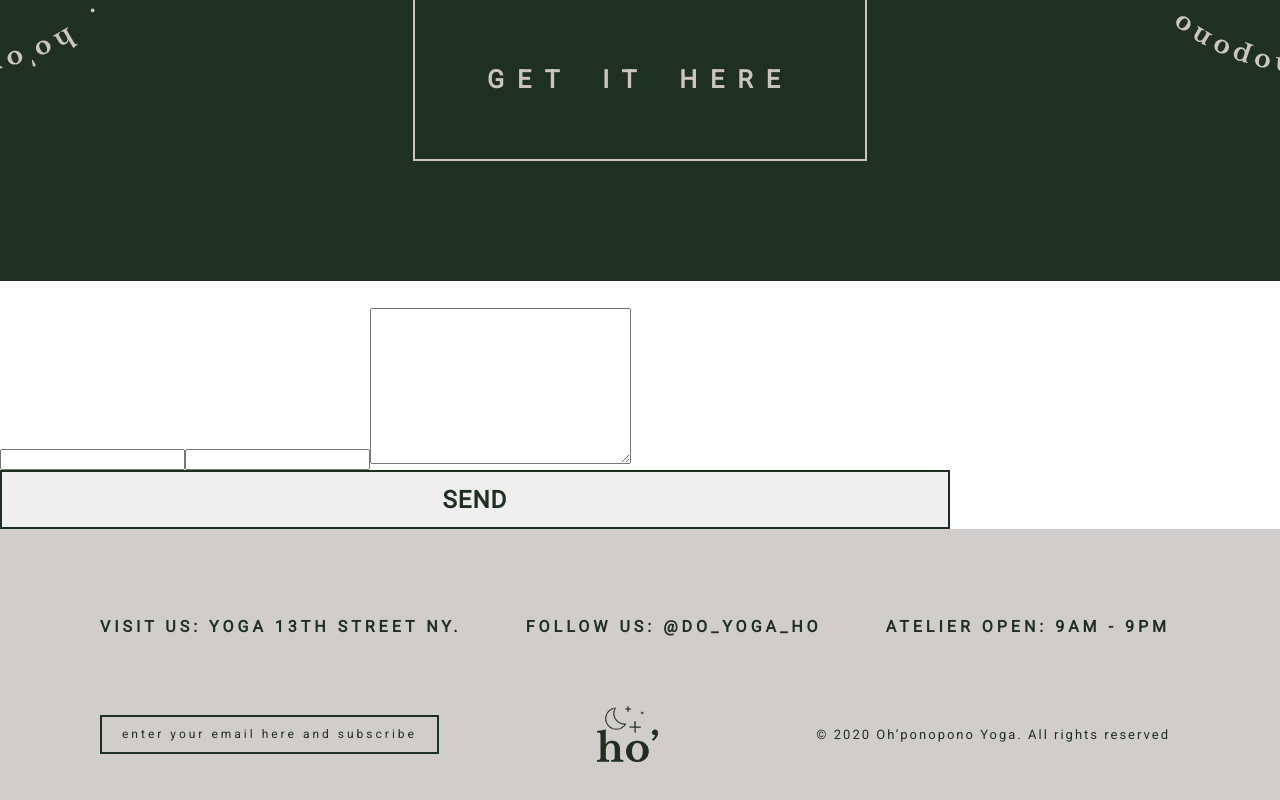
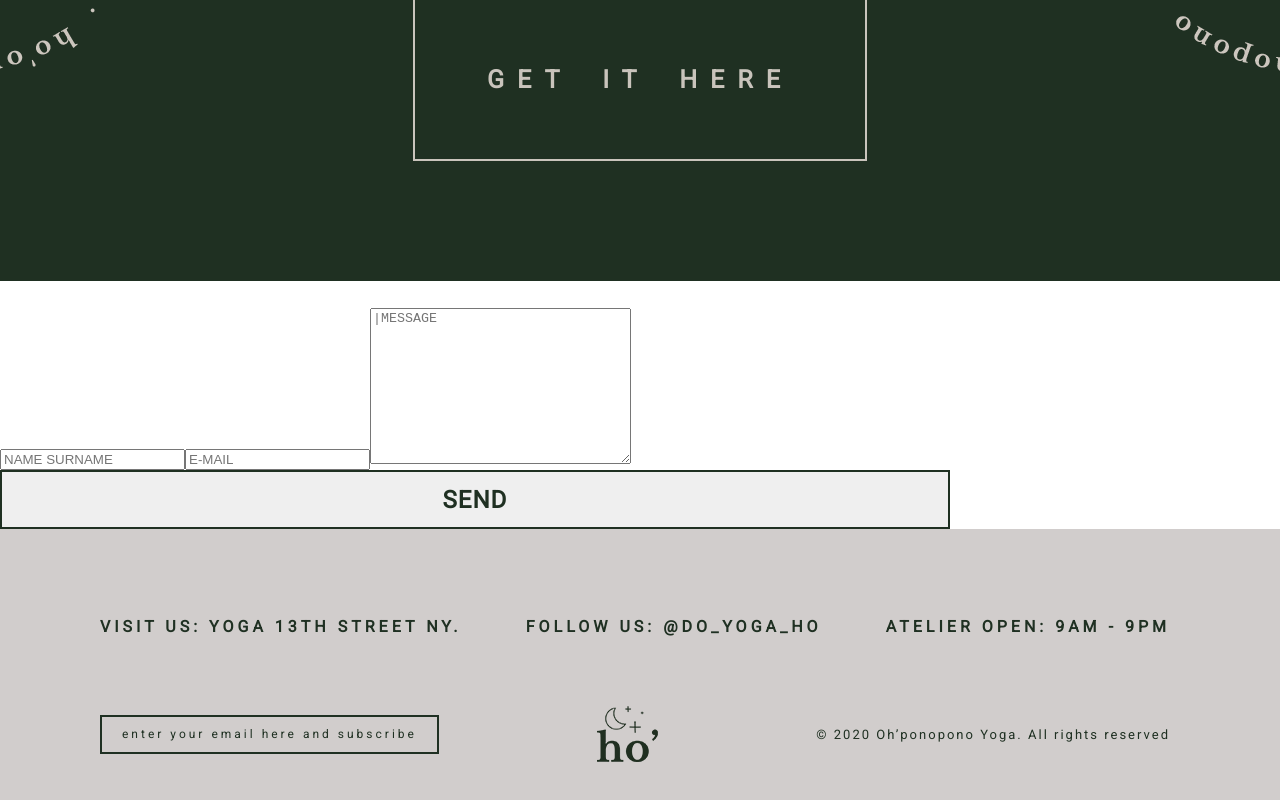
Before and after one commit to ArtemMartynow/ho, a Vue app: page / in a window 1280 px wide. Shown: the part 3628-4428 px from the top of the page. Built offline with nearby package versions, Linux system fonts and the light colour scheme.

Commit message:
corrected html

```diff
--- a/src/components/global/Message.vue
+++ b/src/components/global/Message.vue
@@ -6,9 +6,13 @@
     <div class="message">
         <h2>Hi! We await your message</h2>
         <form @submit.prevent.stop="submit">
-            <input type="text">
-            <input type="email">
-            <textarea cols="30" rows="10"></textarea>
+            <input type="text" placeholder="NAME SURNAME">
+            <input type="email" placeholder="E-MAIL">
+            <textarea
+                cols="30"
+                rows="10"
+                placeholder="|MESSAGE"
+            ></textarea>
             <button class="form-btn">send</button>
         </form>
     </div>
```
